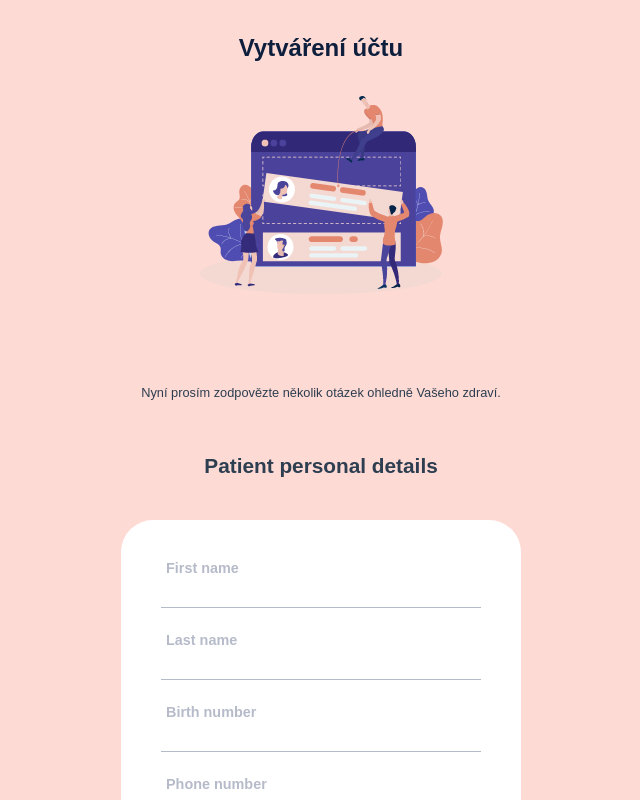
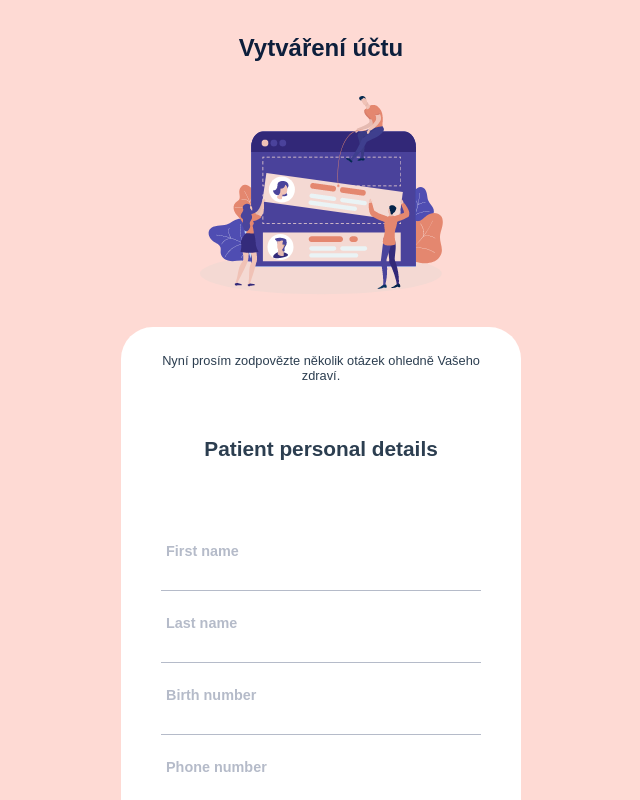
Before and after one commit to Smart-Triage/smart-triage, a Vue app: page /home in a window 1280 px wide. Both pictures are taken after a click on the button "Add patient". Shown: the top 800 px of the page, without its empty margins (319-959 px from the left). Built offline with nearby package versions, Linux system fonts and the light colour scheme; what vue-head, vue-uuid would draw is missing.

Commit message:
Repaired container broken CSS after last update

```diff
--- a/src/components/Stepper.vue
+++ b/src/components/Stepper.vue
@@ -202,13 +202,22 @@ export default {
 
 .container {
   min-height: 50vh;
+  display: flex;
+  flex-direction: column;
+  align-self: flex-end;
+  width: 100vw;
+  align-items: center;
+  margin: 0 auto;
+  background-color: white;
+  border-radius: 2em 2em 0 0;
+  max-width: 400px;
+  padding: 0 0 2em 0;
 }
 
 .step {
   display: flex;
   flex-direction: column;
   align-items: center;
-  padding: 2rem 1rem;
 }
 
 .buttons {
```
